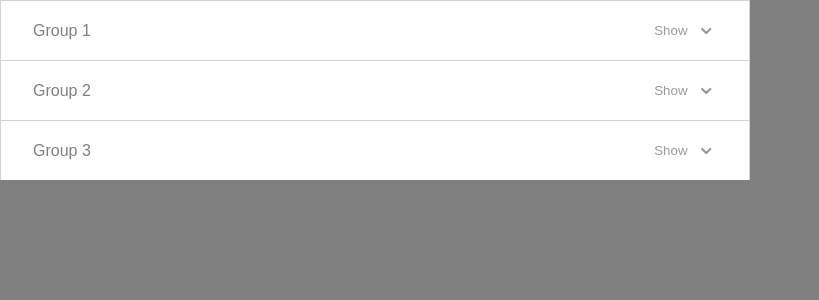
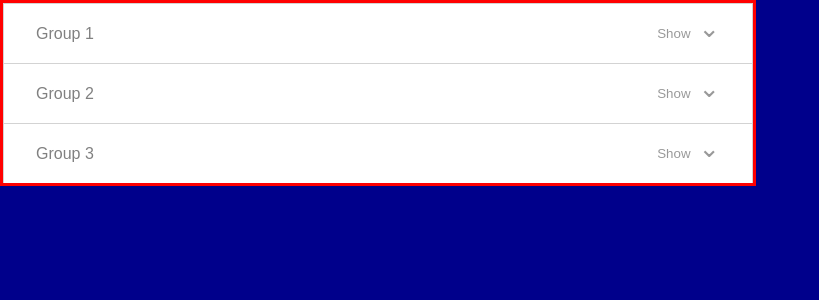
Before and after one commit to GersonEC/accordion-with-progress, a React (Create React App) app: page / in a window 1280 px wide. Shown: the top 300 px of the page, without its empty margins (0-819 px from the left). Built offline with nearby package versions, Linux system fonts and the light colour scheme.

Commit message:
Refactor Accordioon styles

```diff
--- a/src/App.tsx
+++ b/src/App.tsx
@@ -3,7 +3,10 @@ import { AccordionList } from "./containers/AccordionList/AccordionList";
 
 function App() {
   return (
-    <div style={{ backgroundColor: "gray", height: "100vh" }} className="App">
+    <div
+      style={{ backgroundColor: "darkblue", height: "100vh" }}
+      className="App"
+    >
       <AccordionList />
     </div>
   );
--- a/src/components/Accordion/Accordion.components.ts
+++ b/src/components/Accordion/Accordion.components.ts
@@ -5,8 +5,8 @@ const AccordionButton = styled.button`
   border: 1px solid lightgray;
   border-bottom: none;
   background-color: rgba(255, 255, 255, 1);
-  min-width: 750px;
-  width: 750px;
+  /*min-width: 750px;
+  width: 750px;*/
   height: 60px;
   align-items: center;
   padding: 0 32px;
@@ -43,10 +43,11 @@ const Fieldset = styled.fieldset`
   display: flex;
   flex-direction: column;
   background-color: rgba(255, 255, 255, 1);
-  min-width: 722px;
-  width: 722px;
-  border: 1px solid lightgray;
+  /*min-width: 722px;
+  width: 722px;*/
+  border-bottom: 1px solid lightgray;
   border-top: none;
+  border: hidden;
 `;
 
 export { AccordionButton, Icon, Status, LabelStatus, Title, Fieldset };
--- a/src/containers/AccordionList/AccordionList.tsx
+++ b/src/containers/AccordionList/AccordionList.tsx
@@ -1,9 +1,10 @@
+import styled from "styled-components";
 import { Accordion } from "../../components/Accordion/Accordion";
 import Checkbox from "../../components/Checkbox/Checkbox";
 
 const AccordionList: React.FC = () => {
   return (
-    <div>
+    <Wrapper>
       <Accordion
         title="Group 1"
         items={
@@ -31,8 +32,15 @@ const AccordionList: React.FC = () => {
           </>
         }
       />
-    </div>
+    </Wrapper>
   );
 };
 
+const Wrapper = styled.div`
+  border: solid red;
+  display: flex;
+  flex-direction: column;
+  width: 750px;
+`;
+
 export { AccordionList };
```
